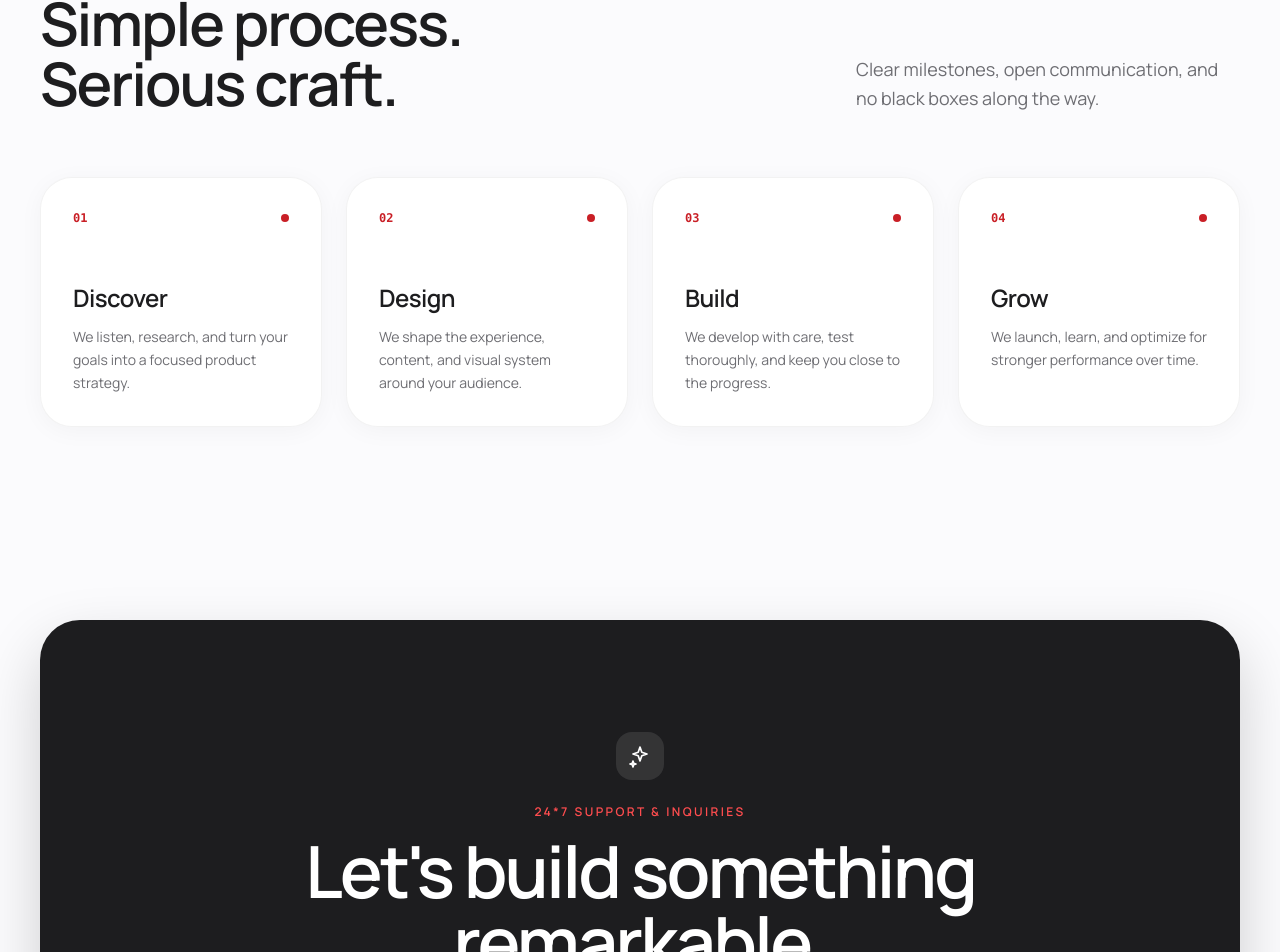
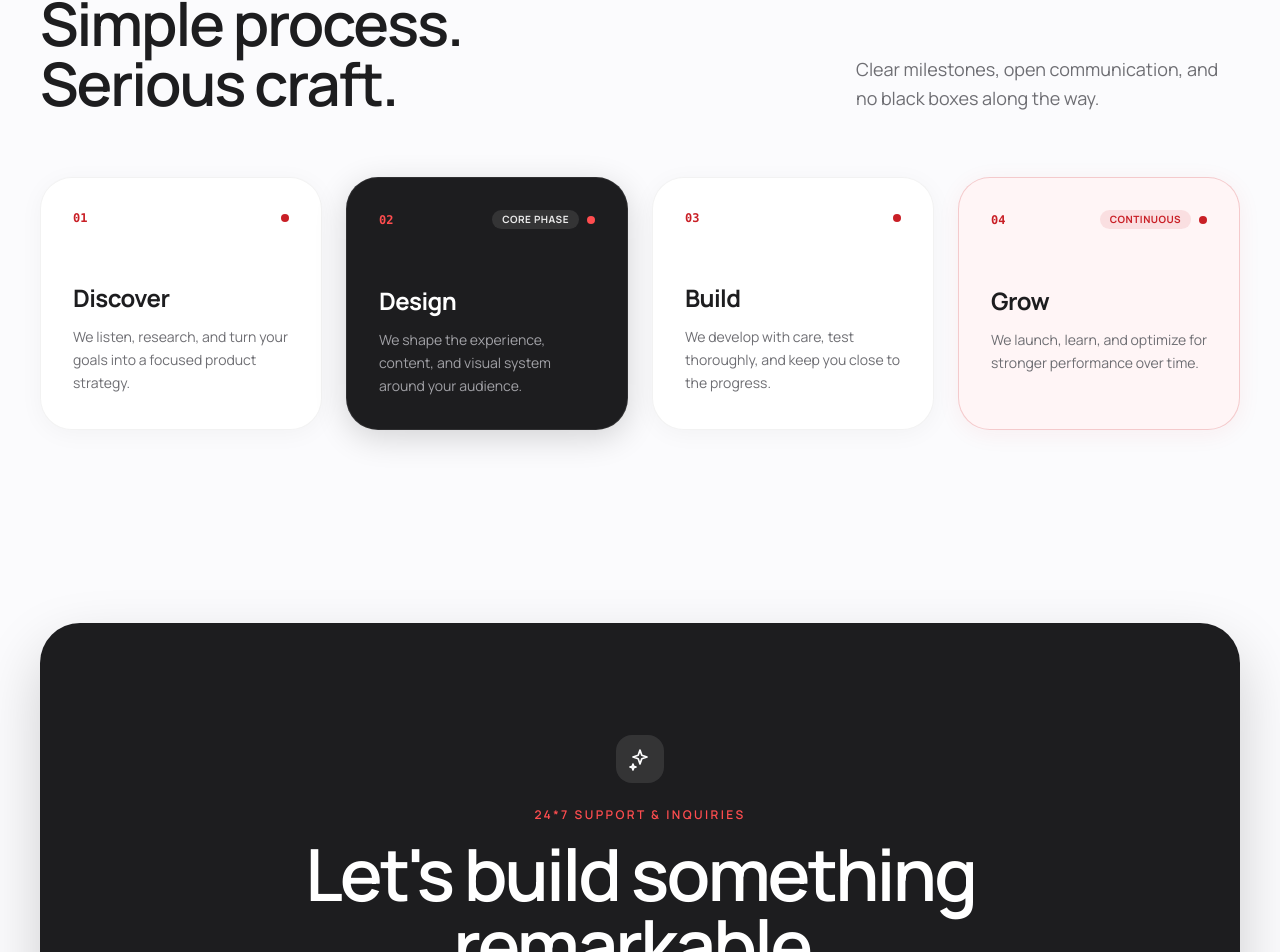
Before and after one commit to jinishjohnson/maplecodix, a React (Vite) app: page / in a window 1280 px wide. Shown: the part 4415-5367 px from the top of the page. Built offline with nearby package versions, Linux system fonts and the light colour scheme.

Commit message:
feat(process): restore card highlights with Apple Space Black and MapleCodix tint styling

```diff
--- a/src/components/ProcessSection.tsx
+++ b/src/components/ProcessSection.tsx
@@ -41,35 +41,78 @@ export function ProcessSection({ steps = processSteps }: ProcessSectionProps) {
           </ScrollReveal>
         </div>
 
-        {/* Apple-Style Process Cards Grid with Soft Ambient Shadows */}
+        {/* Apple-Style Process Cards Grid with Highlighted Accent Cards */}
         <div className="mt-16 grid gap-6 sm:grid-cols-2 lg:grid-cols-4">
-          {steps.map((item, index) => (
+          {steps.map((item, index) => {
+            const isDark = index === 1
+            const isTinted = index === 3
+
+            return (
               <ScrollReveal
                 key={item.title}
                 animation="fade-up"
                 delay={index * 100}
                 duration={700}
               >
-              <article className="group flex h-full flex-col justify-between rounded-[2rem] border border-black/[0.05] bg-white p-8 shadow-[0_4px_24px_rgba(0,0,0,0.04)] transition-all duration-500 ease-[cubic-bezier(0.16,1,0.3,1)] hover:-translate-y-1.5 hover:border-black/[0.09] hover:shadow-[0_24px_60px_-12px_rgba(0,0,0,0.09)]">
+                <article
+                  className={`group flex h-full flex-col justify-between rounded-[2rem] p-8 transition-all duration-500 ease-[cubic-bezier(0.16,1,0.3,1)] hover:-translate-y-1.5 ${
+                    isDark
+                      ? "border border-white/[0.08] bg-[#1d1d1f] text-white shadow-[0_8px_32px_rgba(0,0,0,0.16)] hover:shadow-[0_24px_60px_rgba(0,0,0,0.28)]"
+                      : isTinted
+                        ? "border border-[#c91f26]/20 bg-[#fff5f6] text-[#1d1d1f] shadow-[0_4px_24px_rgba(201,31,38,0.06)] hover:border-[#c91f26]/35 hover:shadow-[0_24px_60px_rgba(201,31,38,0.12)]"
+                        : "border border-black/[0.05] bg-white text-[#1d1d1f] shadow-[0_4px_24px_rgba(0,0,0,0.04)] hover:border-black/[0.09] hover:shadow-[0_24px_60px_-12px_rgba(0,0,0,0.09)]"
+                  }`}
+                >
                   <div>
                     <div className="flex items-center justify-between">
-                    <span className="font-mono text-xs font-bold text-[#c91f26]">
+                      <span
+                        className={`font-mono text-xs font-bold ${
+                          isDark ? "text-[#ff4d4f]" : "text-[#c91f26]"
+                        }`}
+                      >
                         {item.number}
                       </span>
-                    <span className="size-2 rounded-full bg-[#c91f26] transition-transform duration-300 group-hover:scale-125" />
+                      <div className="flex items-center gap-2">
+                        {isDark && (
+                          <span className="rounded-full bg-white/10 px-2.5 py-0.5 text-[10px] font-bold uppercase tracking-wider text-white/90">
+                            Core Phase
+                          </span>
+                        )}
+                        {isTinted && (
+                          <span className="rounded-full bg-[#c91f26]/10 px-2.5 py-0.5 text-[10px] font-bold uppercase tracking-wider text-[#c91f26]">
+                            Continuous
+                          </span>
+                        )}
+                        <span
+                          className={`size-2 rounded-full transition-transform duration-300 group-hover:scale-125 ${
+                            isDark ? "bg-[#ff4d4f]" : "bg-[#c91f26]"
+                          }`}
+                        />
+                      </div>
                     </div>
 
-                  <h3 className="mt-14 text-2xl font-semibold tracking-tight text-[#1d1d1f] transition-colors group-hover:text-[#c91f26]">
+                    <h3
+                      className={`mt-14 text-2xl font-bold tracking-tight transition-colors ${
+                        isDark
+                          ? "text-white group-hover:text-[#ff4d4f]"
+                          : "text-[#1d1d1f] group-hover:text-[#c91f26]"
+                      }`}
+                    >
                       {item.title}
                     </h3>
 
-                  <p className="mt-3 text-sm leading-relaxed text-[#6e6e73]">
+                    <p
+                      className={`mt-3 text-sm leading-relaxed ${
+                        isDark ? "text-[#a1a1a6]" : "text-[#6e6e73]"
+                      }`}
+                    >
                       {item.description}
                     </p>
                   </div>
                 </article>
               </ScrollReveal>
-          ))}
+            )
+          })}
         </div>
       </div>
     </section>
```
Lines whose indentation alone changed are shown as unchanged.
